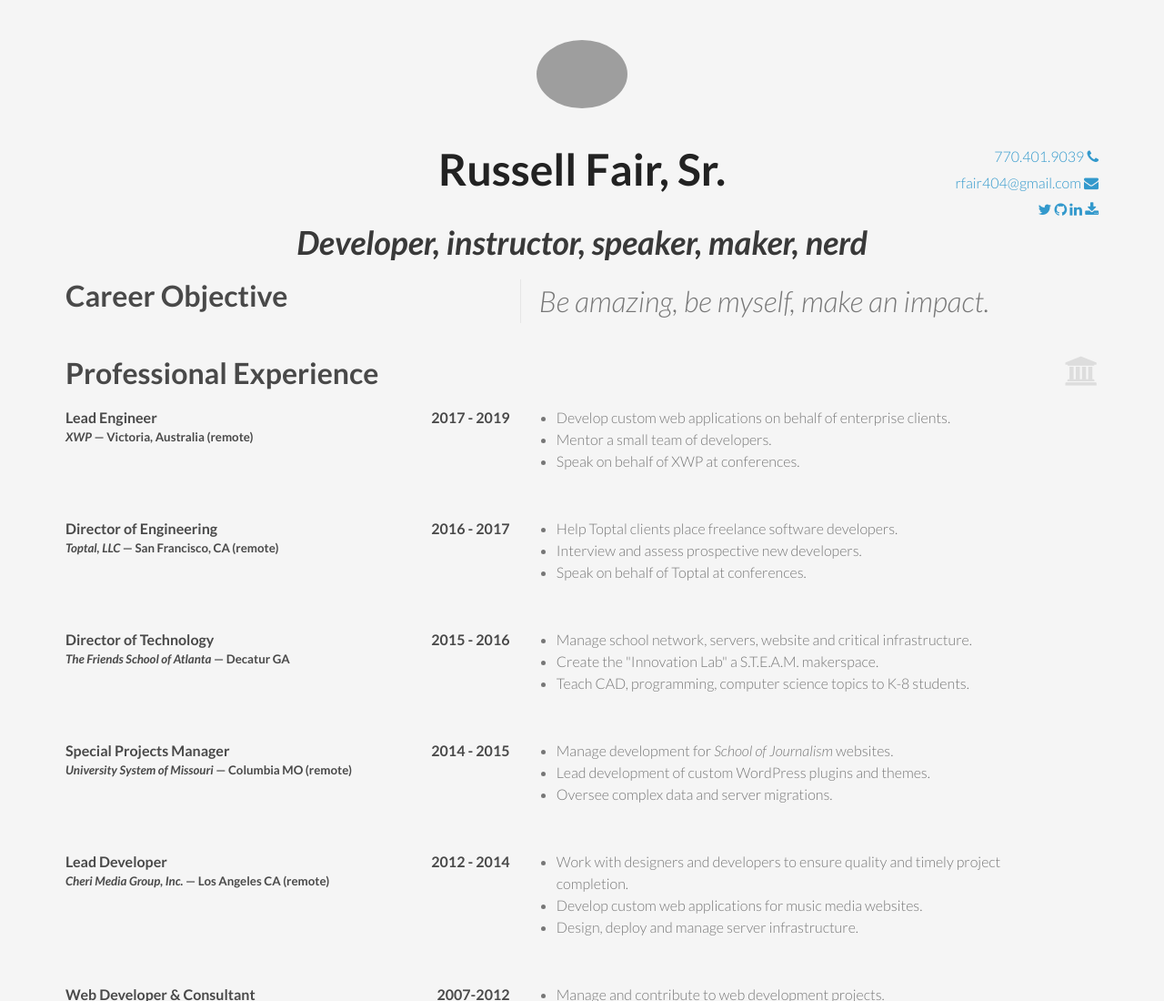
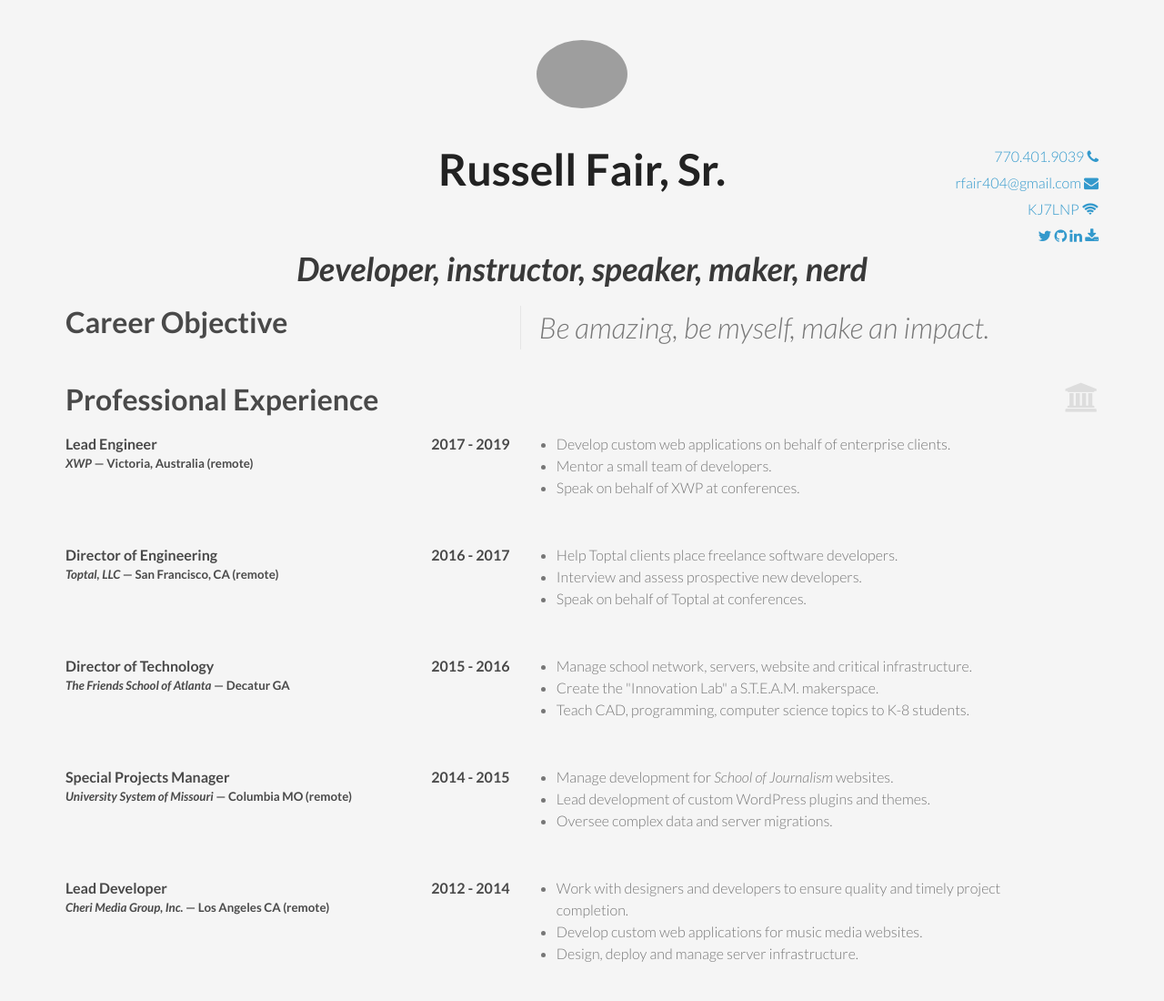
Before and after one commit to rfair404/resume, a website: page index.html in a window 1280 px wide. Shown: the top 1100 px of the page at 91% size. Drawn offline with Linux system fonts and the light colour scheme; grey boxes are pictures that could not be loaded.

Commit message:
added callsign

```diff
--- a/index.html
+++ b/index.html
@@ -36,6 +36,7 @@
       <section class="details">
         <p class="phone"><a href="callto:7704019039" title="call Russell">770.401.9039 <i class="fa fa-phone"></i></a></p>
         <p class="email"><a href="mailto:&#114;&#102;&#097;&#105;&#114;&#052;&#048;&#052;+&#114;&#101;&#115;&#117;&#109;&#101;&#064;&#103;&#109;&#097;&#105;&#108;&#046;&#099;&#111;&#109;" title="email Russell">rfair404<span class="inserted at">@</span>gmail<span class="inserted dot">.</span>com <i class="fa fa-envelope"></i></a></p>
+        <p class="ham"><a hred="https://www.qrz.com/db/KJ7LNP" title="KJ7LNP on qrz">KJ7LNP <i class="fa fa-wifi"></i><a/></p>
         <p class="social"><a href="https://twitter.com/home?status=Hi,%20@rfair%20-%20checked%20out%20you're%20resume%20and%20I%20want%20to%20hire%20you." title="tweet Russell">  <i class="fa fa-twitter"></i></a>
         <a href="https://github.com/rfair404/" title="Russell's github profile">  <i class="fa fa-github"></i></a>
         <a href="https://www.linkedin.com/in/rfair" title="Connect w/ Russell on LinkedIn">  <i class="fa fa-linkedin"></i> </a>
```
